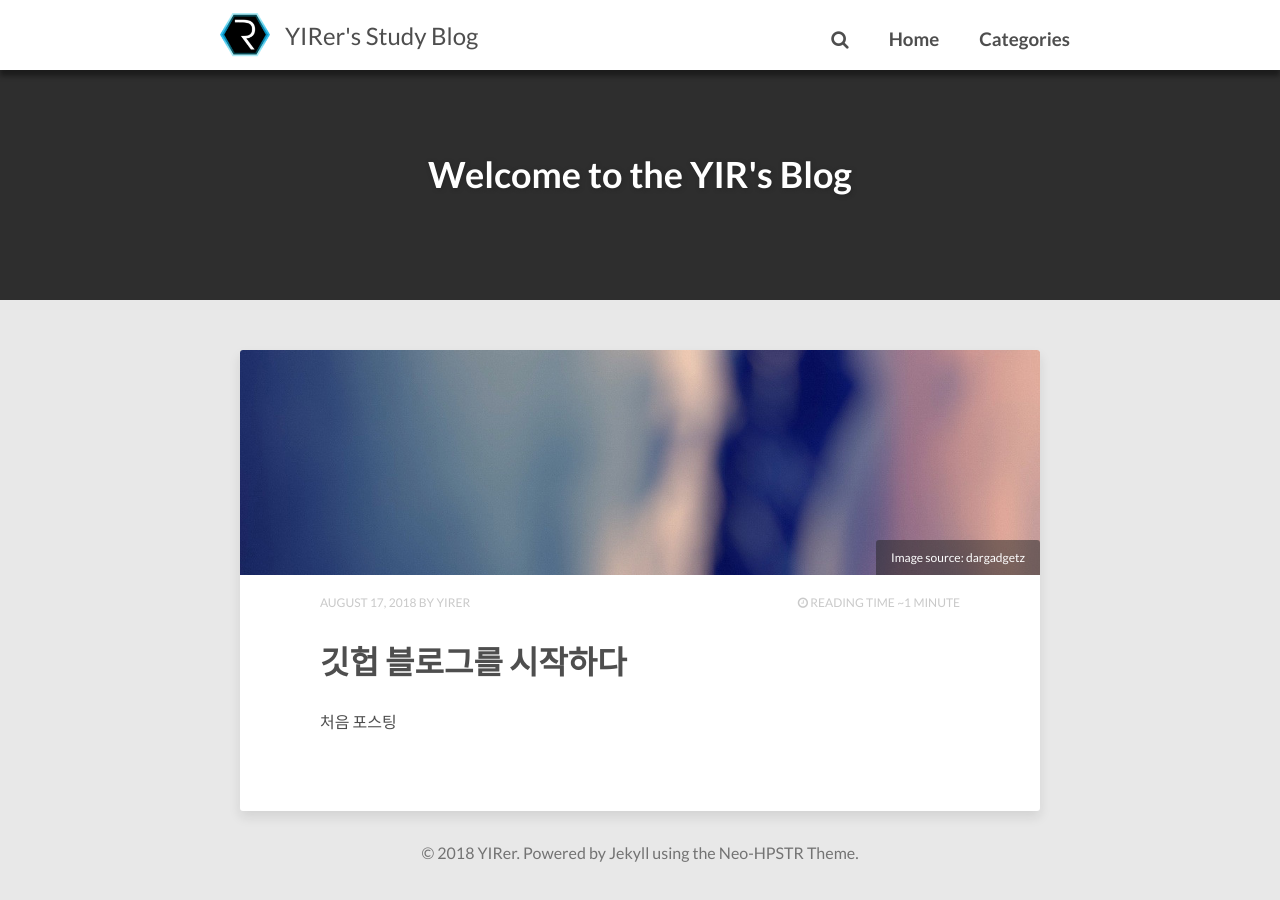
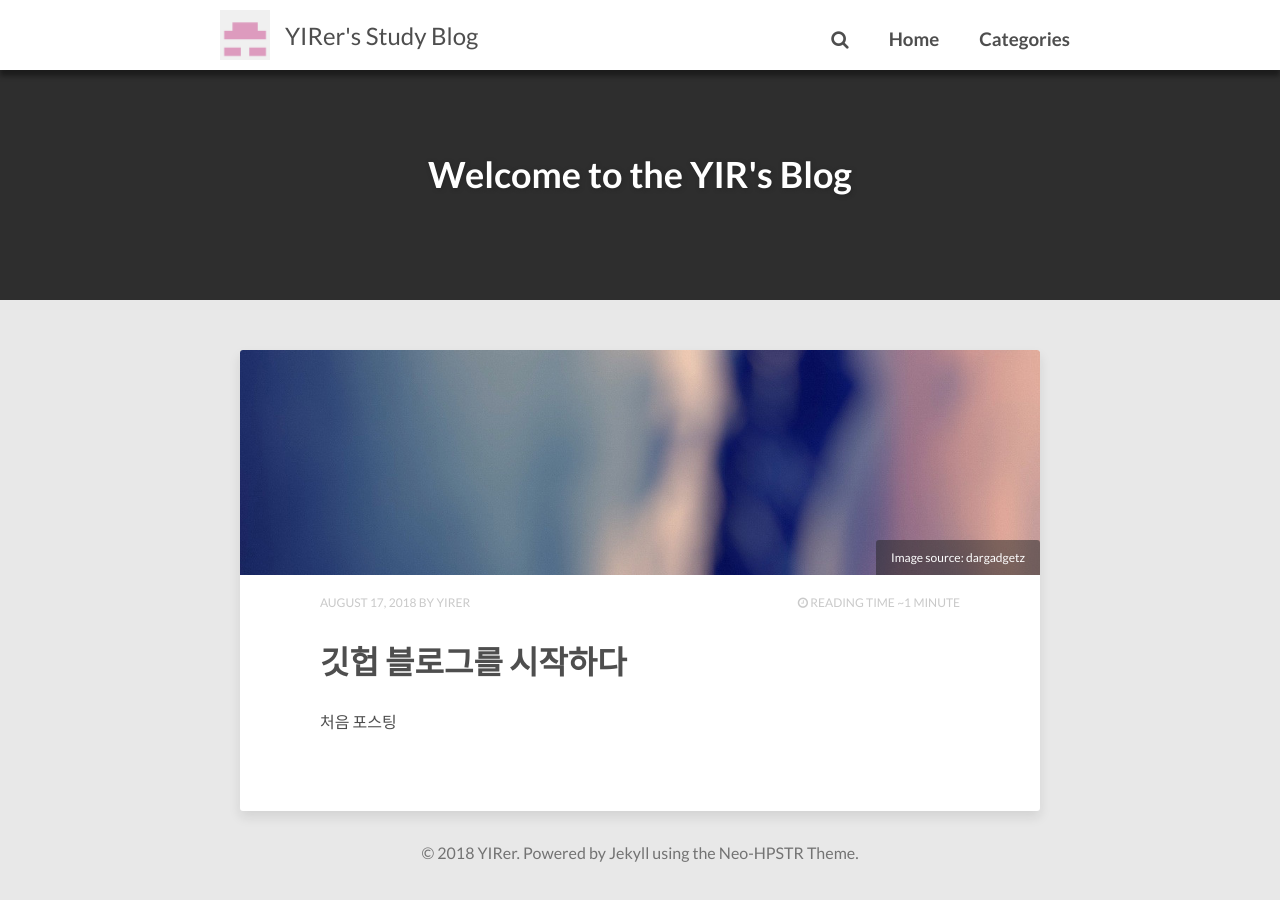
Before and after one commit to YIRer/yirer.github.io, a Jekyll site: the page built from index.html, in a window 1280 px wide. Built offline with Jekyll 4.4.1, drawn with Linux system fonts in a browser that asks for light colours; nearby versions of some CDN libraries; the list of posts is cut into pages by our own code; comment, search, counter and statistics services are not loaded.

Commit message:
avatar update

```diff
--- a/_config.yml
+++ b/_config.yml
@@ -5,7 +5,7 @@
 disqus_shortname:
 reading_time:     true # if true, shows the estimated reading time for a post
 words_per_minute: 200
-logo:             images/logo.png # logo visible in the topbar
+logo:             images/avatar.png # logo visible in the topbar
 excerpt_separator: <!--more-->
 # Your site's domain goes here (eg: //mmistakes.github.io, http://mademistakes.com, etc)
 # When testing locally leave blank or use http://localhost:4000
```
Also changed, not shown: images/avatar.jpg (deleted), images/avatar.png (added).
